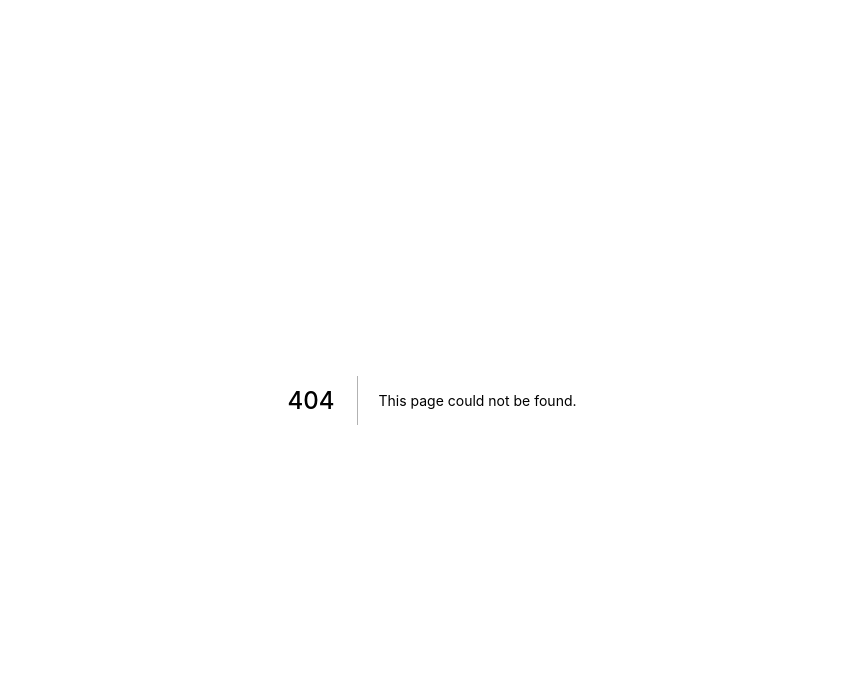
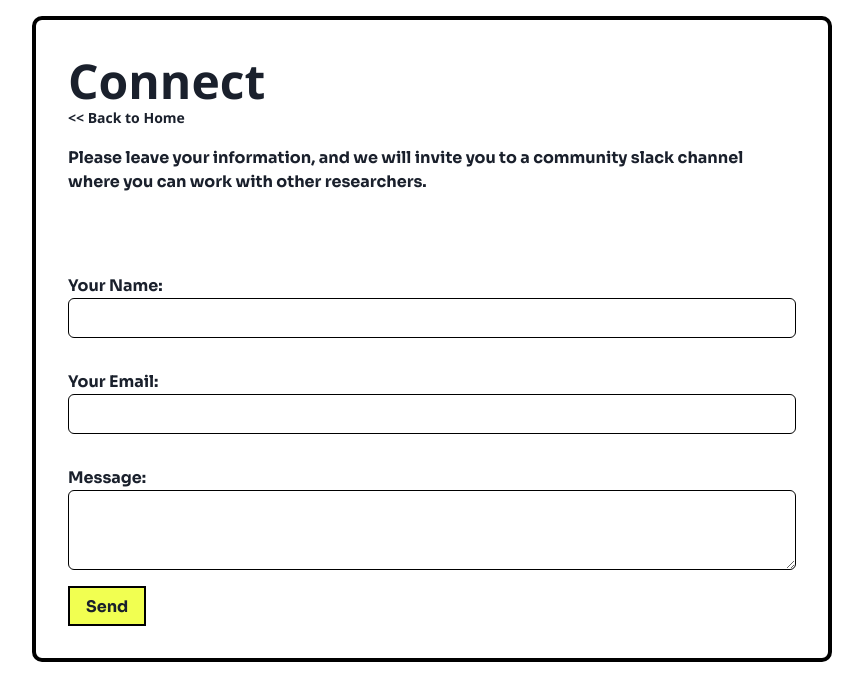
Before and after one commit to ProjectDrawdown/research-platform, a Next.js app: page /connect in a window 1280 px wide. Before the commit this address had no page. Shown: the top 700 px of the page, without its empty margins (208-1071 px from the left). Built offline with nearby package versions, Linux system fonts and the light colour scheme.

Commit message:
updating form style and copy

```diff
--- /dev/null
+++ b/pages/connect.js
@@ -0,0 +1,46 @@
+import React from "react"
+import BackButton from "../components/BackButton"
+import StyledButton from "../components/StyledButton";
+import { Box, Center, Heading, Input, Text, Textarea} from "@chakra-ui/react"
+
+const form = () => {
+  return (
+    <>
+    <Center>
+      <Box border="4px solid #000000" w={["100%", "90%", "70%"]} boxSizing="border-box" borderRadius="10px" margin="1em" marginLeft="1em" padding="2em" maxWidth="800px" fontFamily="Sora">
+
+        <Heading as="h1" textStyle="caps" fontSize="48px" paddingBottom="20px"  textAlign="left" >
+          Connect
+          <BackButton />
+        </Heading>
+
+        <Center>
+          <Text>
+            Please leave your information, and we will invite you to a community slack channel where you can work with other researchers.
+          </Text>
+        </Center>
+
+        <Box paddingTop="3em">
+          <form name="contact" method="POST" data-netlify="true">
+            <Box marginTop="2em">
+              <label>Your Name: <Input borderColor="black" size="md" type="text" name="name" /></label>
+            </Box>
+            <Box marginTop="2em">
+              <label>Your Email: <Input borderColor="black" size="md" type="email" name="email" /></label>
+            </Box>
+            <Box marginTop="2em">
+              <label>Message: <Textarea borderColor="black" size="md" name="message"></Textarea></label>
+            </Box>
+
+            <Box marginTop="1em">
+              <StyledButton type="submit" content={"Send"} />
+            </Box>
+          </form>
+        </Box>
+      </Box>
+    </Center>
+    </>
+  )
+}
+
+export default form;
--- a/pages/index.js
+++ b/pages/index.js
@@ -168,7 +168,7 @@ const Body = ({ project_image }) =>{
               Engergized by this but not sure how to contibute?
             </Text>
 
-            <Link href="/form" >
+            <Link href="/connect" >
               <Button borderRadius="0px" lineHeight="24px" fontSize="16px" fontWeight="800" border="2px solid #000000" background="#ffffff" fontFamily="Sora"> CONNECT </Button>
             </Link>
 
```
Also changed, not shown: pages/form.js (deleted, +0 -43 lines).
